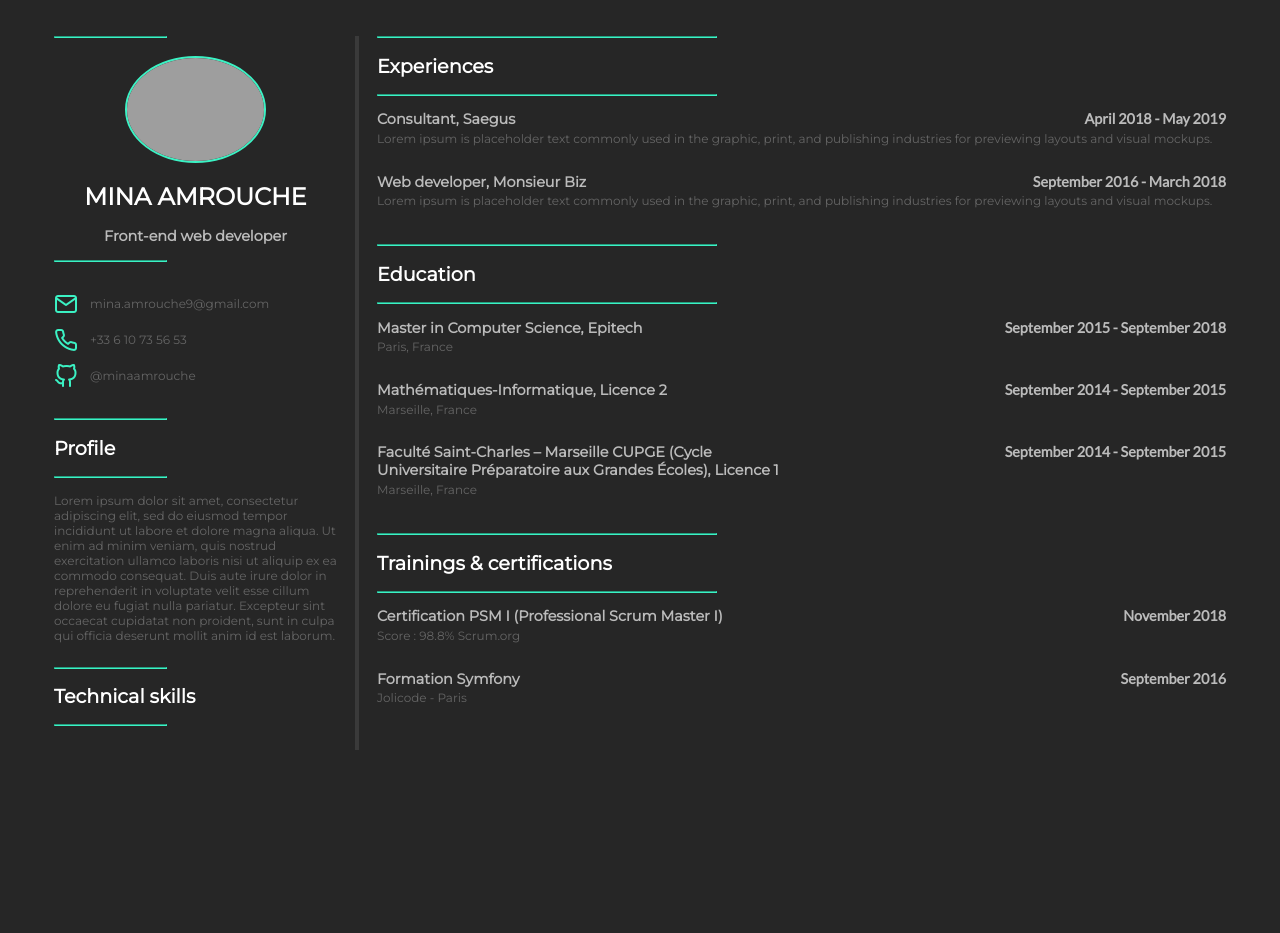
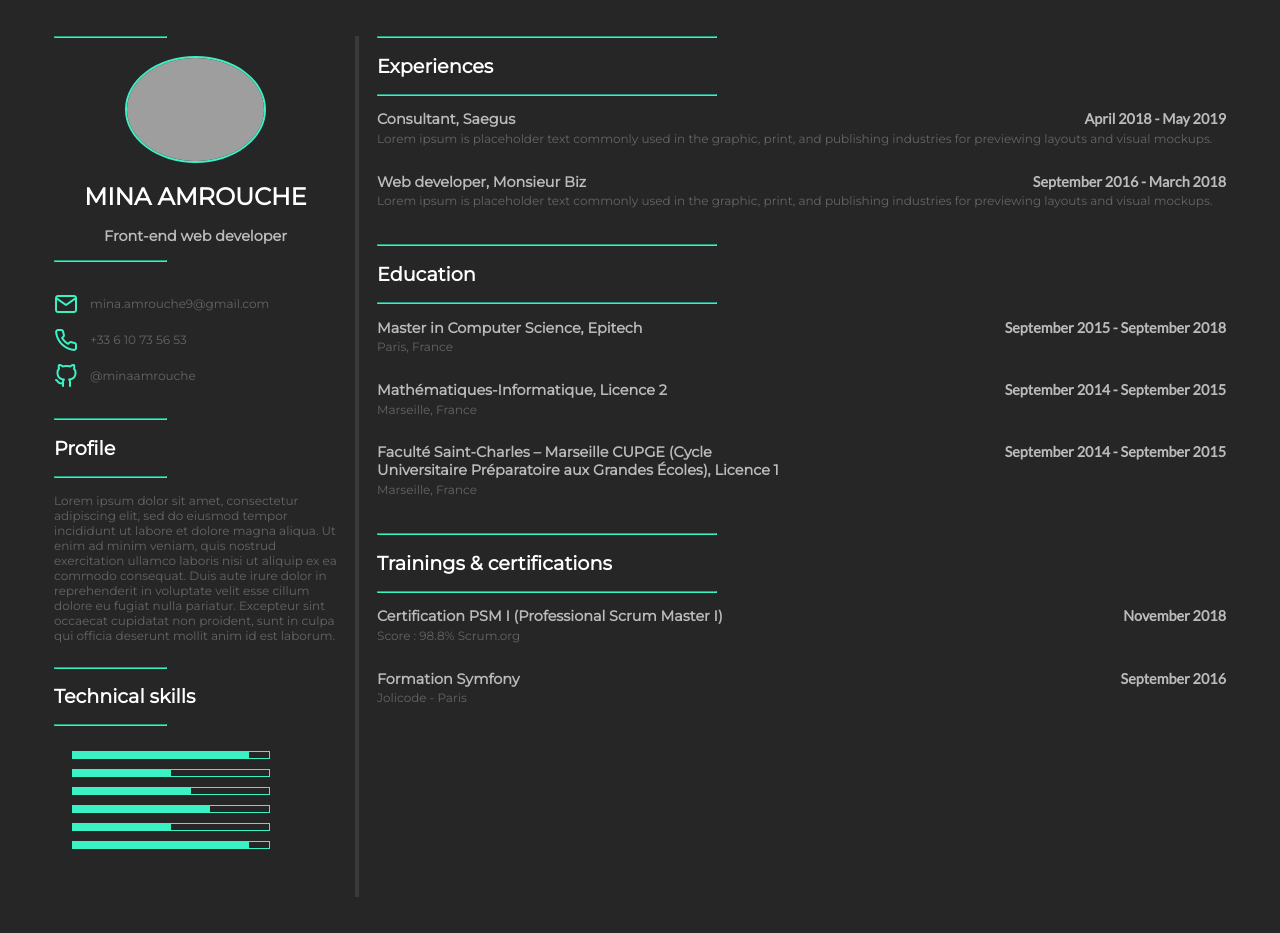
Before and after one commit to MinaAmrouche/curriculum-vitae, a React (Create React App) app in the folder app/: page / in a window 1280 px wide. Before the commit the page ends 800 px from the top, so only its background shows below. Built offline with nearby package versions, Linux system fonts and the light colour scheme; grey boxes are pictures that could not be loaded.

Commit message:
Add skills

```diff
--- a/app/src/components/Introduction/Introduction.js
+++ b/app/src/components/Introduction/Introduction.js
@@ -3,8 +3,40 @@ import "./Introduction.scss";
 import ProfilePicture from "../../assets/images/profile-picture.jpg";
 import Separator from "../Separator/Separator";
 import ContactItem from "../ContactItem/ContactItem";
+import SkillItem from "../SkillItem/SkillItem";
+import SkillsList from "../SkillsList/SkillsList";
 
 const Introduction = () => {
+  const pictos = [
+    {
+      name: "icon-vue",
+      paths: 3
+    },
+    {
+      name: "icon-docker"
+    },
+    {
+      name: "icon-mongodb"
+    },
+    {
+      name: "icon-mysql"
+    },
+    {
+      name: "icon-nodejs"
+    },
+    {
+      name: "icon-php"
+    },
+    {
+      name: "icon-python"
+    },
+    {
+      name: "icon-sass"
+    },
+    {
+      name: "icon-circleci"
+    }
+  ];
   return (
     <div className="Introduction">
       <div className="Introduction__section">
@@ -38,6 +70,14 @@ const Introduction = () => {
         <Separator />
         <h2>Technical skills</h2>
         <Separator />
+        <br />
+        <SkillItem icon="icon-javascript" percentage="90"></SkillItem>
+        <SkillItem icon="icon-css3" percentage="50"></SkillItem>
+        <SkillItem icon="icon-html5" percentage="60"></SkillItem>
+        <SkillItem icon="icon-react" percentage="70"></SkillItem>
+        <SkillItem icon="icon-angular" percentage="50"></SkillItem>
+        <SkillItem icon="icon-git" percentage="90"></SkillItem>
+        <SkillsList icons={pictos} />
       </div>
     </div>
   );
--- /dev/null
+++ b/app/src/components/ProgressBar/ProgressBar.js
@@ -0,0 +1,12 @@
+import React from "react";
+import "./ProgressBar.scss";
+
+const ProgressBar = ({ percentage }) => {
+  return (
+    <div className="ProgressBar">
+      <div className="ProgressBar__filler" style={{ width: `${percentage}%` }}></div>
+    </div>
+  );
+};
+
+export default ProgressBar;
--- /dev/null
+++ b/app/src/components/ProgressBar/ProgressBar.scss
@@ -0,0 +1,14 @@
+@import "../../styles/global.scss";
+
+.ProgressBar {
+  position: relative;
+  height: 1em;
+  width: 100%;
+  border: 1px solid $green;
+
+  &__filler {
+    background: $green;
+    height: 100%;
+    transition: width 0.2s ease-in;
+  }
+}
--- /dev/null
+++ b/app/src/components/SkillItem/SkillItem.js
@@ -0,0 +1,24 @@
+import React from "react";
+import "./SkillItem.scss";
+import ProgressBar from "../ProgressBar/ProgressBar";
+
+const SkillItem = ({ icon, iconPaths, percentage }) => {
+  let paths = [];
+  for (let i = 1; i <= iconPaths; i++) {
+    paths.push(`path${i}`);
+  }
+  return (
+    <div className="SkillItem">
+      <i className={[icon, "SkillItem__picto"].join(" ")}>
+        {paths.map((path, index) => {
+          return <span className={path} key={index}></span>;
+        })}
+      </i>
+      <div className="SkillItem__progress-bar">
+        <ProgressBar percentage={percentage}></ProgressBar>
+      </div>
+    </div>
+  );
+};
+
+export default SkillItem;
--- /dev/null
+++ b/app/src/components/SkillItem/SkillItem.scss
@@ -0,0 +1,18 @@
+@import "../../styles/global.scss";
+
+.SkillItem {
+  display: flex;
+  flex-direction: row;
+  margin: 0.8em 0;
+  align-items: center;
+
+  &__picto {
+    font-size: 1.5em;
+    margin-right: 1em;
+  }
+
+  &__progress-bar {
+    width: 70%;
+    font-size: 0.7em;
+  }
+}
--- /dev/null
+++ b/app/src/components/SkillsList/SkillsList.js
@@ -0,0 +1,26 @@
+import React from "react";
+import "./SkillsList.scss";
+
+const SkillsList = ({ icons }) => {
+  return (
+    <div className="SkillsList">
+      <i className="icon-plus-square SkillsList__plus"></i>
+      {icons.map((icon, index) => {
+        let paths = [];
+        for (let i = 1; i <= icon.paths; i++) {
+          paths.push(`path${i}`);
+        }
+
+        return (
+          <i className={[icon.name, "SkillsList__picto"].join(" ")} key={index}>
+            {paths.map((path, index) => {
+              return <span className={path} key={index}></span>;
+            })}
+          </i>
+        );
+      })}
+    </div>
+  );
+};
+
+export default SkillsList;
--- /dev/null
+++ b/app/src/components/SkillsList/SkillsList.scss
@@ -0,0 +1,19 @@
+@import "../../styles/global.scss";
+
+.SkillsList {
+  display: flex;
+  flex-direction: row;
+  margin: 2em 0;
+  align-items: center;
+
+  &__plus {
+    font-size: 1.5em;
+    color: $light-grey-2;
+    margin-right: 1em;
+  }
+
+  &__picto {
+    font-size: 1.5em;
+    margin-right: 0.5em;
+  }
+}
```
